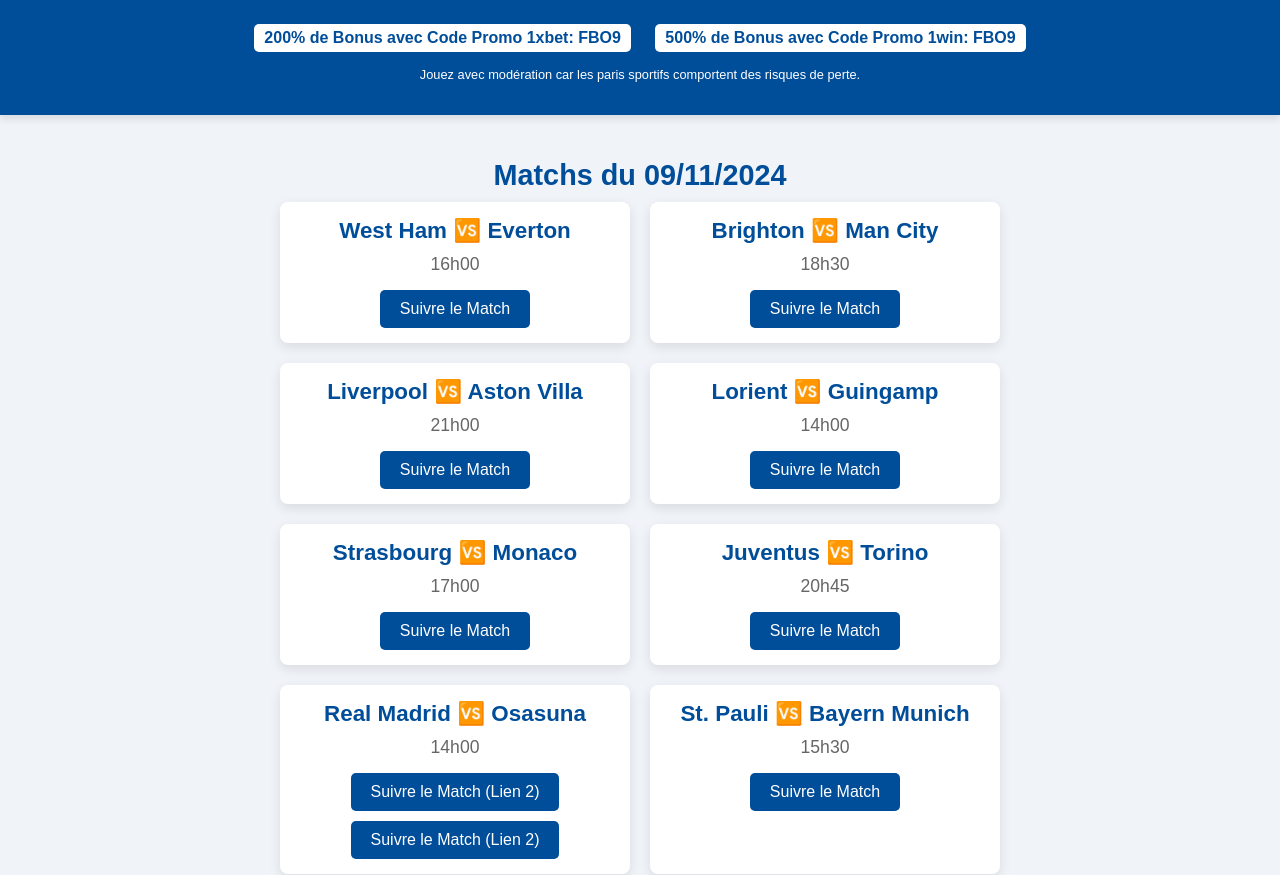
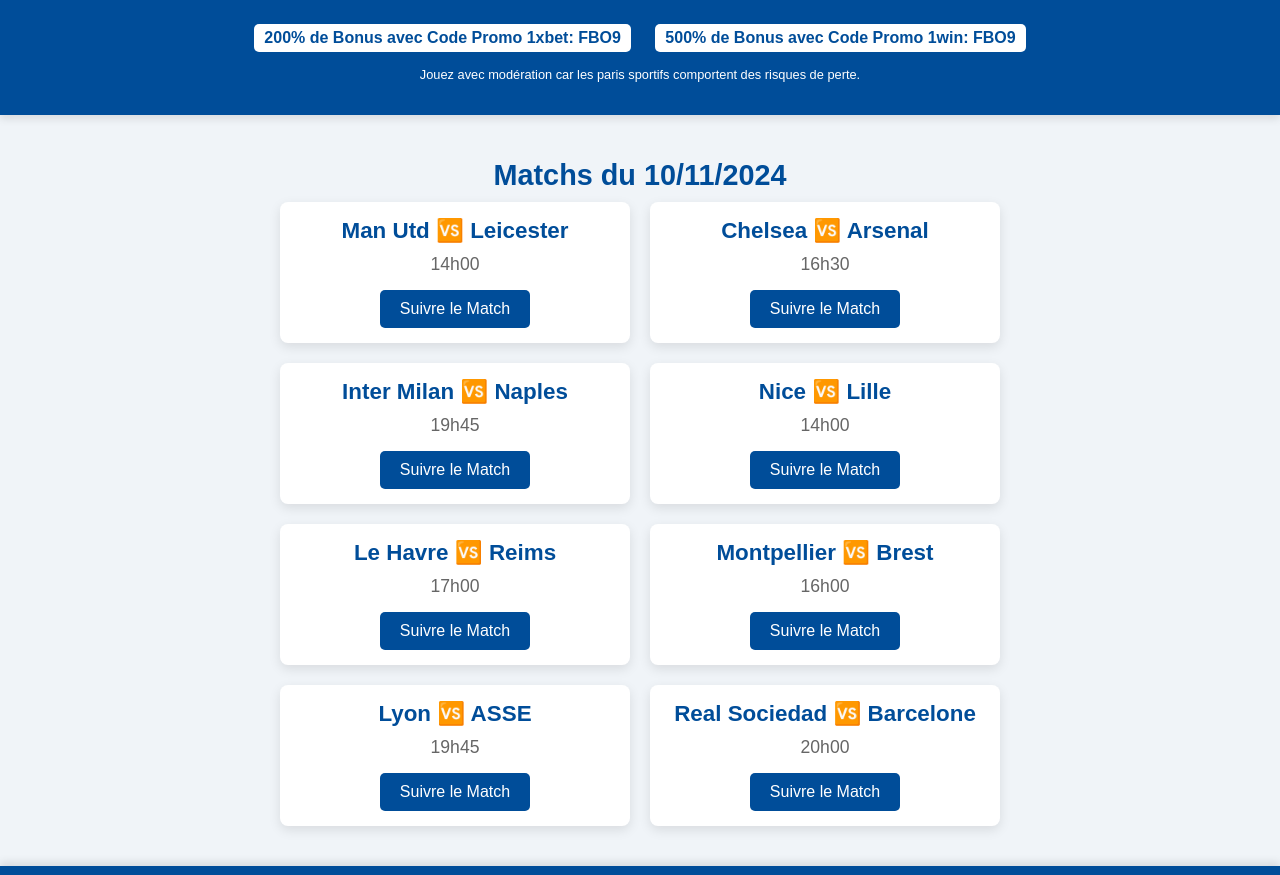
Before and after one commit to fabricefbo/Mes-matchs, a plain HTML site: page index.html in a window 1280 px wide. Shown: the part 81-956 px from the top of the page. Drawn offline with Linux system fonts and the light colour scheme.

Commit message:
Update index.html

```diff
--- a/index.html
+++ b/index.html
@@ -140,50 +140,49 @@
     </header>
     <main>
         <!-- Titre des matchs -->
-        <h2 class="match-title">Matchs du 09/11/2024</h2>
+        <h2 class="match-title">Matchs du 10/11/2024</h2>
 
         <!-- Liste des matchs -->
         <div id="match-list">
             <div class="match-card">
-                <h2>West Ham 🆚 Everton</h2>
-                <p>16h00</p>
-                <a href="https://t.me/bannousg233?livestream" target="_blank">Suivre le Match</a>
+                <h2>Man Utd 🆚 Leicester</h2>
+                <p>14h00</p>
+                <a href="https://t.me/bannousg253?livestream" target="_blank">Suivre le Match</a>
             </div>
             <div class="match-card">
-                <h2>Brighton 🆚 Man City</h2>
-                <p>18h30</p>
-                <a href="https://t.me/bannousg233?livestream" target="_blank">Suivre le Match</a>
+                <h2>Chelsea 🆚 Arsenal</h2>
+                <p>16h30</p>
+                <a href="https://t.me/bannousg253?livestream" target="_blank">Suivre le Match</a>
             </div>
             <div class="match-card">
-                <h2>Liverpool 🆚 Aston Villa</h2>
-                <p>21h00</p>
-                <a href="https://t.me/bannousg233?livestream" target="_blank">Suivre le Match</a>
+                <h2>Inter Milan 🆚 Naples</h2>
+                <p>19h45</p>
+                <a href="https://t.me/bannousg253?livestream" target="_blank">Suivre le Match</a>
             </div>
             <div class="match-card">
-                <h2>Lorient 🆚 Guingamp</h2>
+                <h2>Nice 🆚 Lille</h2>
                 <p>14h00</p>
-                <a href="https://t.me/bannousg232?livestream" target="_blank">Suivre le Match</a>
+                <a href="https://t.me/bannousg252?livestream" target="_blank">Suivre le Match</a>
             </div>
             <div class="match-card">
-                <h2>Strasbourg 🆚 Monaco</h2>
+                <h2>Le Havre 🆚 Reims</h2>
                 <p>17h00</p>
-                <a href="https://t.me/bannousg232?livestream" target="_blank">Suivre le Match</a>
+                <a href="https://t.me/bannousg252?livestream" target="_blank">Suivre le Match</a>
             </div>
             <div class="match-card">
-                <h2>Juventus 🆚 Torino</h2>
-                <p>20h45</p>
-                <a href="https://t.me/bannousg232?livestream" target="_blank">Suivre le Match</a>
+                <h2>Montpellier 🆚 Brest</h2>
+                <p>16h00</p>
+                <a href="https://t.me/bannousg251?livestream" target="_blank">Suivre le Match</a>
             </div>
             <div class="match-card">
-                <h2>Real Madrid 🆚 Osasuna</h2>
-                <p>14h00</p>
-                <a href="https://t.me/+VdrbhTfBsLthMTkx" target="_blank">Suivre le Match (Lien 2)</a>
-                 <a href="http://t.me/tivilive165?livestream" target="_blank" style="margin-top: 10px;">Suivre le Match (Lien 2)</a>
+                <h2>Lyon 🆚 ASSE</h2>
+                <p>19h45</p>
+                <a href="https://t.me/bannousg250?livestream" target="_blank">Suivre le Match</a>
             </div>
             <div class="match-card">
-                <h2>St. Pauli 🆚 Bayern Munich</h2>
-                <p>15h30</p>
-                <a href="https://t.me/bannousg231?livestream" target="_blank">Suivre le Match</a>
+                <h2>Real Sociedad 🆚 Barcelone</h2>
+                <p>20h00</p>
+                <a href="https://t.me/+lyyG3W6ODuYxNWUx" target="_blank">Suivre le Match</a>
             </div>
         </div>
     </main>
```
